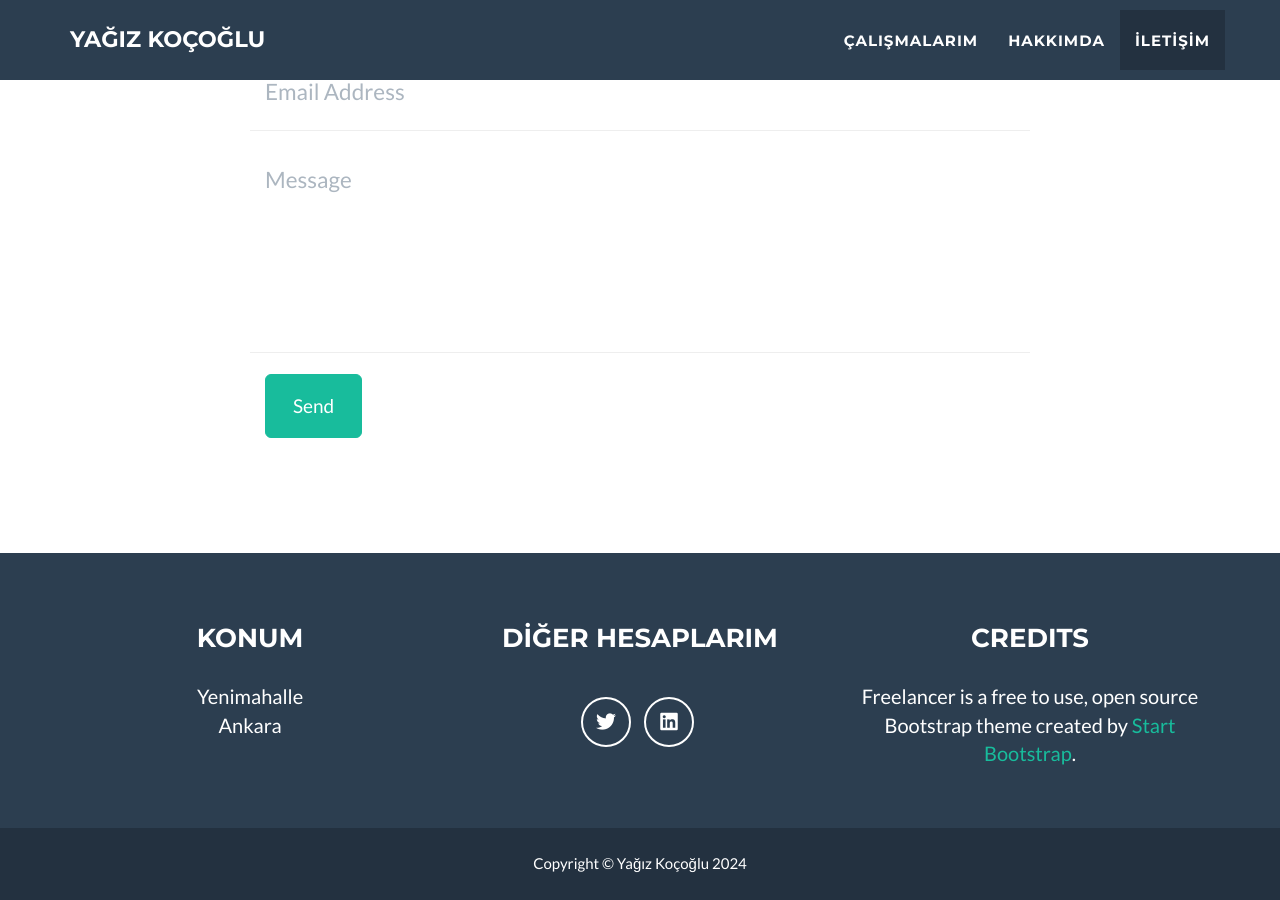
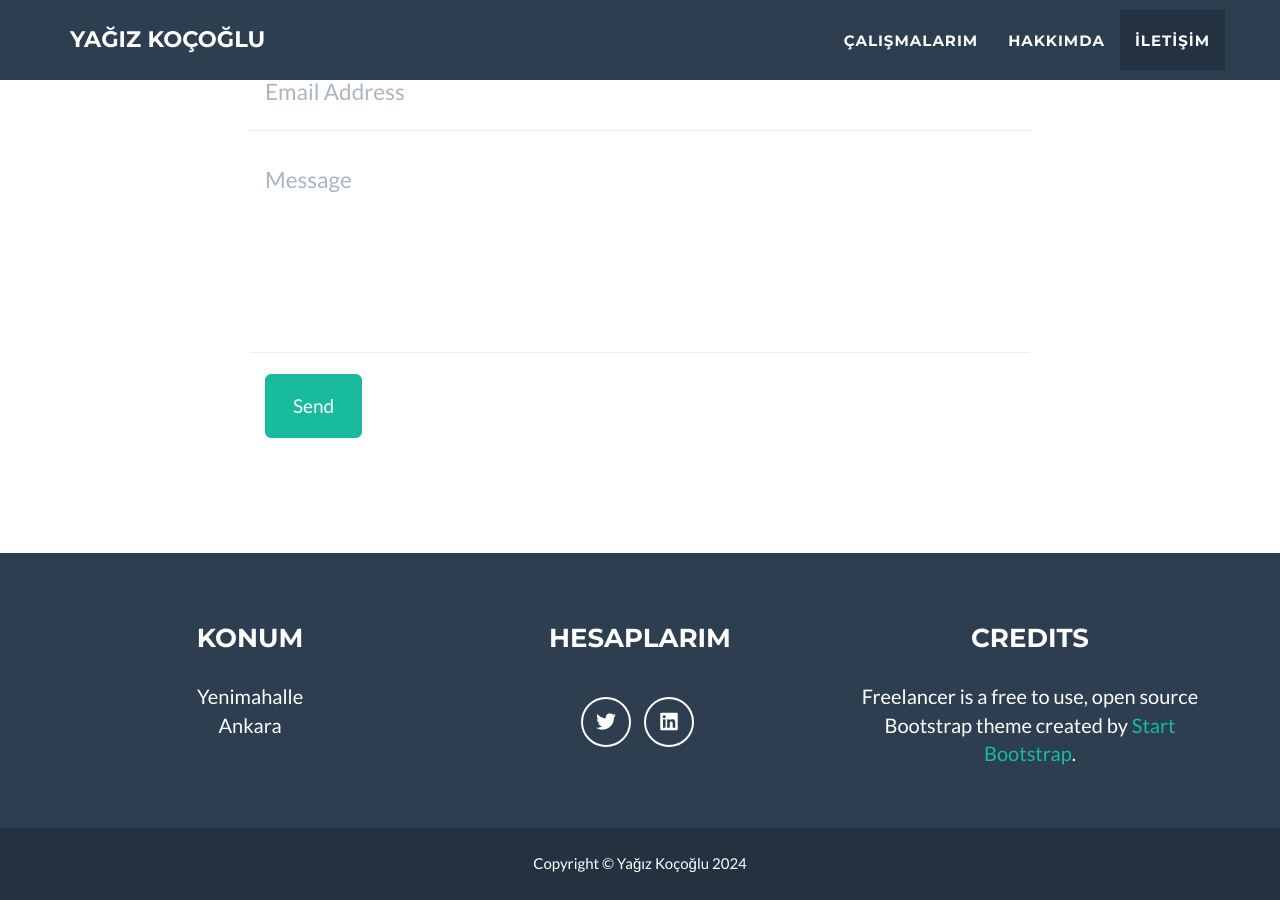
Before and after one commit to yaggy12/yagizkocoglu.github.io, a Jekyll site: the page built from _posts/2014-07-17-project-2.markdown, in a window 1280 px wide and 900 px high, scrolled down 2502 px. Built offline with Jekyll 4.4.1, drawn with Linux system fonts in a browser that asks for light colours.

Commit message:
Update _config.yml

```diff
--- a/_config.yml
+++ b/_config.yml
@@ -34,7 +34,7 @@ color:
 footer:
   copyright: Yağız Koçoğlu
   location: Konum
-  social: DİĞER HESAPLARIM
+  social: HESAPLARIM
   credits: Credits
 
 # Social networks usernames (many more available: google-plus, flickr, dribbble, pinterest, instagram, tumblr, linkedin, etc.)
```
